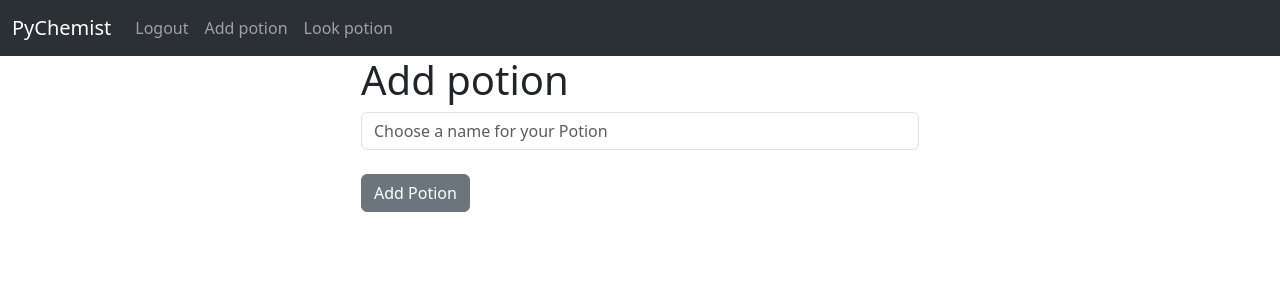
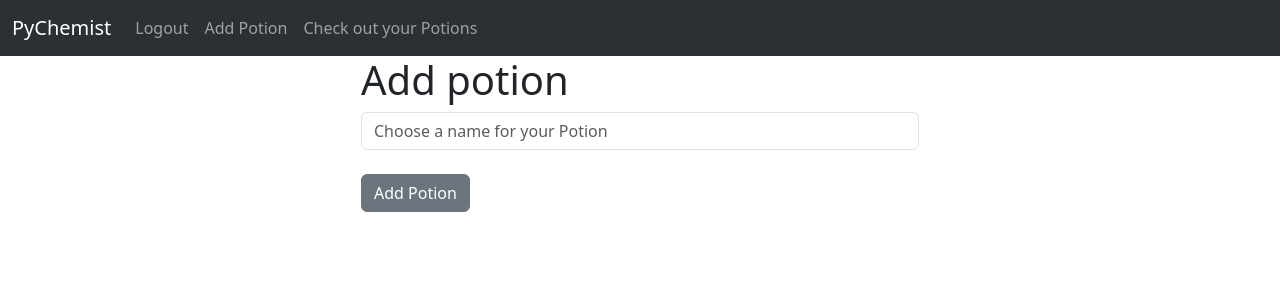
Before and after one commit to Z-Kiss/PyChemist, a Django app: page /add_potion/ in a window 1280 px wide. Shown: the top 300 px of the page. Run offline with Django 4.2, Linux system fonts and the light colour scheme; the visitor is signed in with stand-in values (Sample User, id 1).

Commit message:
add config.env

```diff
--- a/PyChemist/website/templates/navbar.html
+++ b/PyChemist/website/templates/navbar.html
@@ -11,10 +11,10 @@
                         <a class="nav-link " aria-current="page" href="{% url 'logout' %}">Logout</a>
                     </li>
                     <li class="nav-item">
-                        <a class="nav-link " aria-current="page" href="{% url 'add_potion' %}">Add potion</a>
+                        <a class="nav-link " aria-current="page" href="{% url 'add_potion' %}">Add Potion</a>
                     </li>
                     <li class="nav-item">
-                        <a class="nav-link " aria-current="page" href="{% url 'show_potion' %}">Look potion</a>
+                        <a class="nav-link " aria-current="page" href="{% url 'show_potion' %}">Check out your Potions</a>
                     </li>
                     {% else %}
                     <li class="nav-item">
```
Also changed, not shown: 2 other files.
